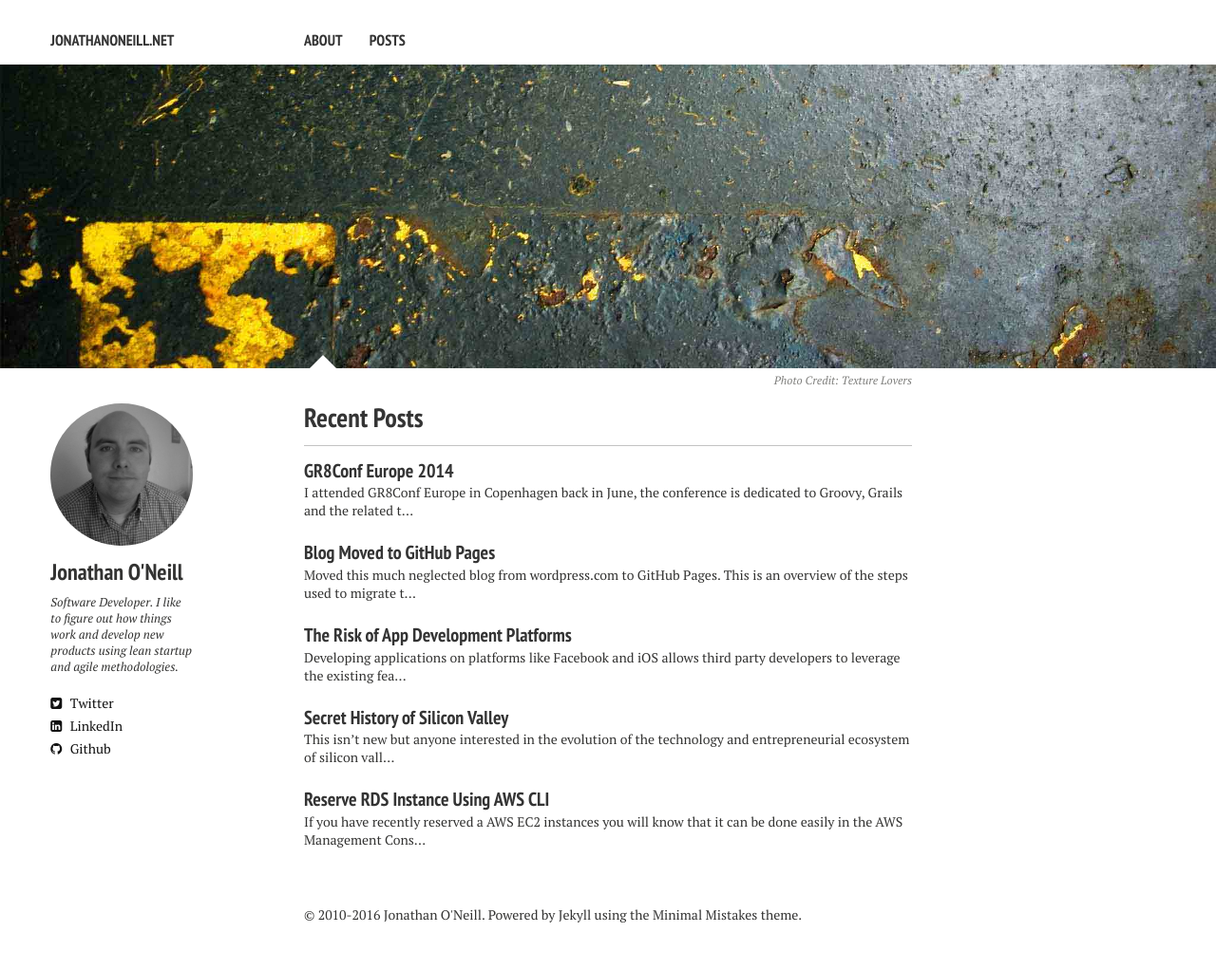
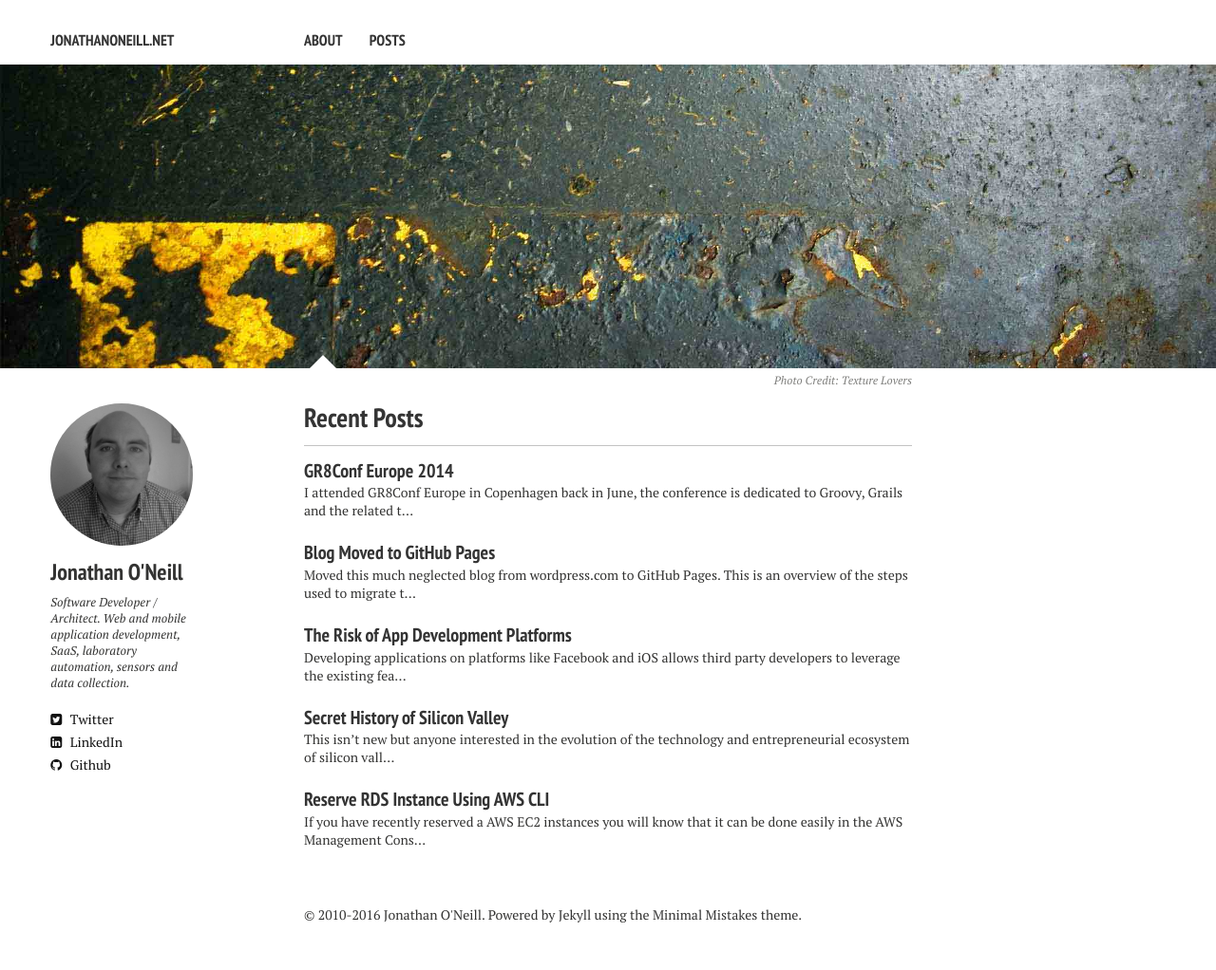
Before and after one commit to jonathanoneill/jonathanoneill.github.io, a Jekyll site: the page built from index.md, in a window 1280 px wide. Shown: the whole page at 95% size. Built offline with Jekyll 4.4.1, drawn with Linux system fonts in a browser that asks for light colours; nearby versions of some CDN libraries; Markdown is read by kramdown in place of the engine named in the settings.

Commit message:
Updated bio

```diff
--- a/_config.yml
+++ b/_config.yml
@@ -9,7 +9,7 @@ disqus_shortname: jonathanoneill
 owner:
   name:           Jonathan O'Neill
   avatar:         ProfilePhoto400x400.jpg
-  bio:            "Software Developer. I like to figure out how things work and develop new products using lean startup and agile methodologies."
+  bio:            "Software Developer / Architect. Web and mobile application development, SaaS, laboratory automation, sensors and data collection."
   email:          jonathan@jonathanoneill.net
 
   # Social networking links are used in author-bio sidebar. Update and remove as you like.
```
